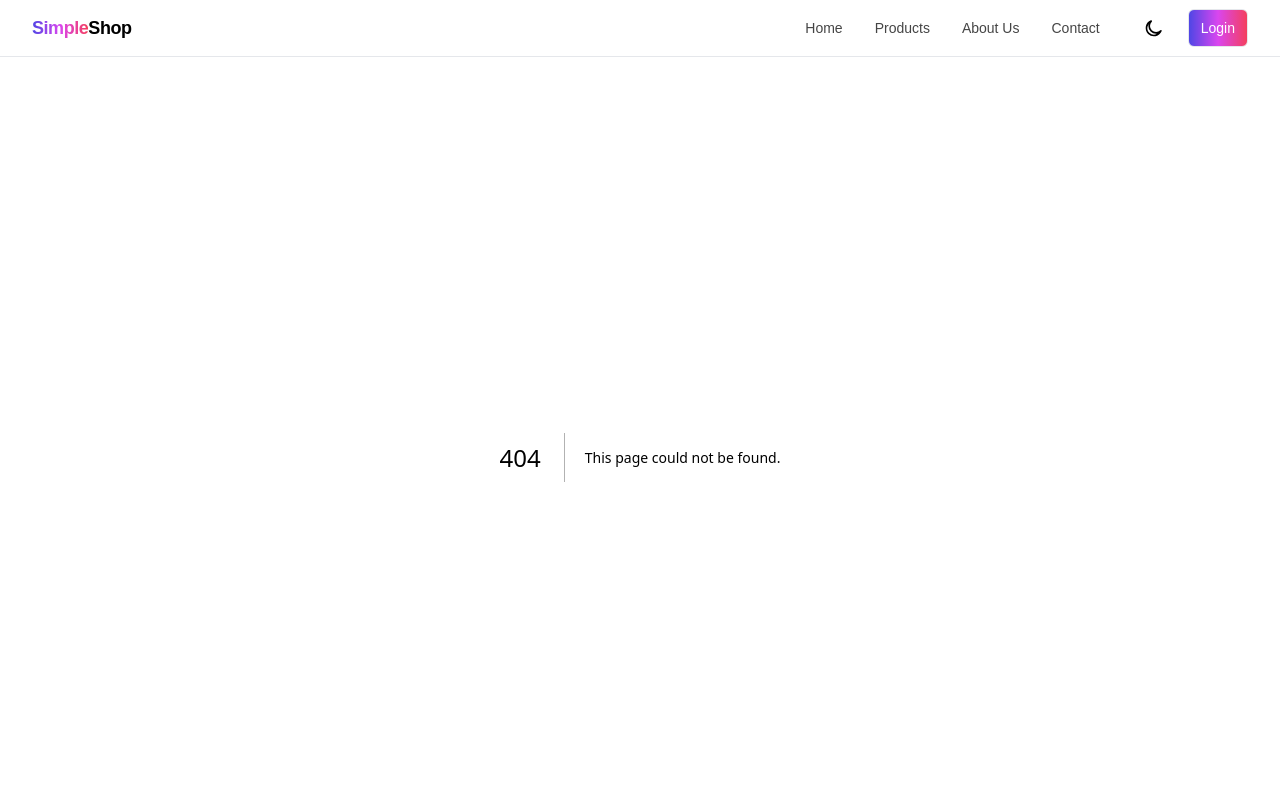
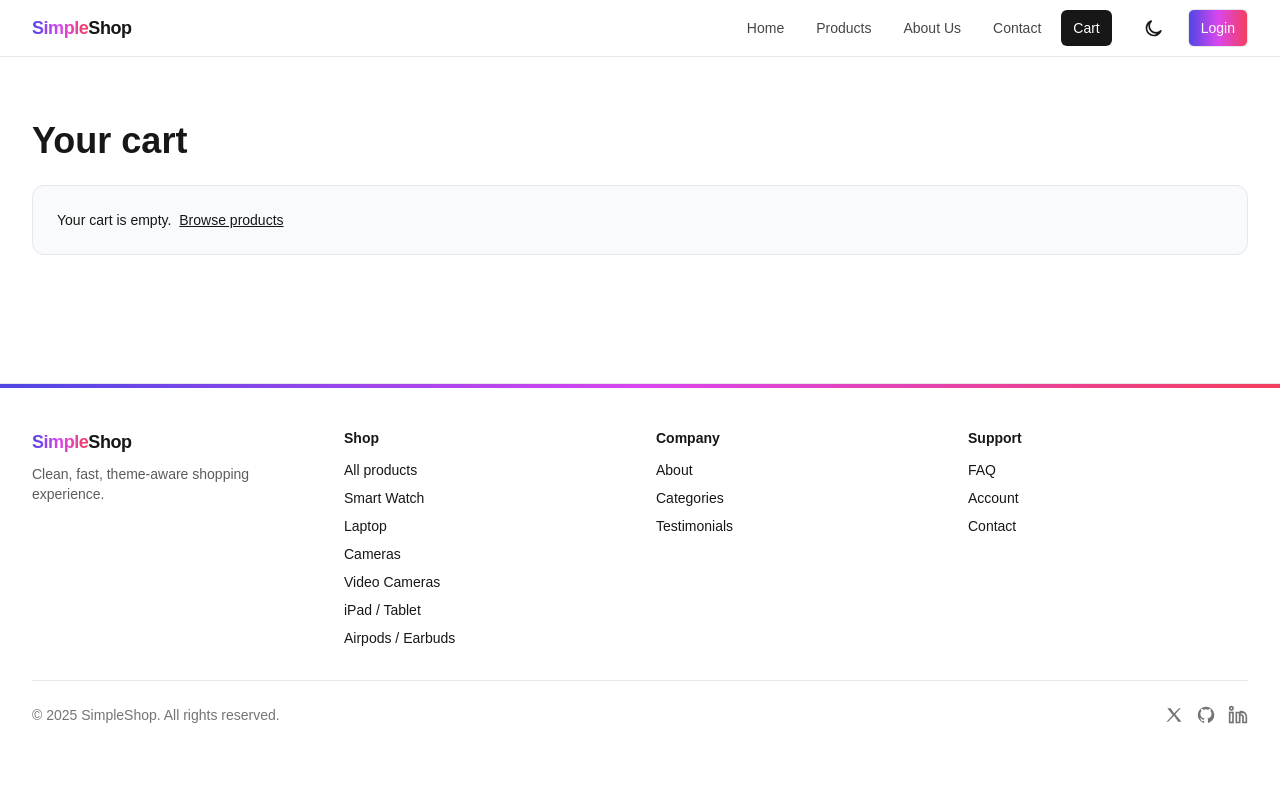
Before and after one commit to Debajit91/simple-shop, a Next.js app: page /cart in a window 1280 px wide. Before the commit this address had no page. Shown: the top 800 px of the page. Built offline with nearby package versions, Linux system fonts and the light colour scheme.

Commit message:
add to cart added

```diff
--- /dev/null
+++ b/src/app/cart/page.jsx
@@ -0,0 +1,14 @@
+import CartView from "../../components/CartView";
+
+export const metadata = { title: "Your cart — Simple Shop" };
+
+export default function CartPage() {
+  return (
+    <section className="py-12 sm:py-16">
+      <div className="max-w-7xl mx-auto px-4 sm:px-6 lg:px-8">
+        <h1 className="text-2xl sm:text-3xl lg:text-4xl font-extrabold mb-6">Your cart</h1>
+        <CartView />
+      </div>
+    </section>
+  );
+}
--- a/src/app/layout.js
+++ b/src/app/layout.js
@@ -3,6 +3,7 @@ import "./globals.css";
 import Navbar from "@/components/Navbar";
 import ThemeToggle from "@/components/ThemeToggle";
 import Footer from "@/components/Footer";
+import { CartProvider } from "@/components/cart/cart";
 
 const geistSans = Geist({
   variable: "--font-geist-sans",
@@ -25,14 +26,13 @@ export default function RootLayout({ children }) {
       <body
         className={`${geistSans.variable} ${geistMono.variable} antialiased bg-[var(--background)] text-[var(--foreground)]`}
       >
-        <Navbar RightSlot={<ThemeToggle/>}/>
+        <CartProvider>
+          <Navbar RightSlot={<ThemeToggle />} />
 
-        <main>
-          {children}
-        </main>
+          <main>{children}</main>
 
-        <Footer/>
-
+          <Footer />
+        </CartProvider>
       </body>
     </html>
   );
--- a/src/app/products/[id]/page.jsx
+++ b/src/app/products/[id]/page.jsx
@@ -1,7 +1,7 @@
 import Link from "next/link";
 import { notFound } from "next/navigation";
 import { getProduct, getProducts } from "../../../../lib/products";
-
+import AddToCartButton from "@/components/AddToCartButton";
 
 // দাম ফরম্যাটার (আগেরটা-ই)
 function formatPrice(n) {
@@ -115,17 +115,14 @@ export default async function ProductDetailPage({ params }) {
 
             {/* actions */}
             <div className="mt-6 flex gap-3">
-              <button
-                type="button"
-                className="px-4 py-2 rounded-md text-sm font-semibold shadow-sm transition
-                           hover:-translate-y-0.5
-                           text-[var(--accent-contrast)] bg-[image:var(--brand-gradient)]"
-                aria-label={`Add ${p.name} to cart`}
-                disabled
-                title="Cart coming soon"
-              >
-                Add to cart
-              </button>
+              <AddToCartButton
+                product={{
+                  id: p.id,
+                  name: p.name,
+                  price: p.price,
+                  image: p.image,
+                }}
+               />
               <Link
                 href="/products"
                 className="px-4 py-2 rounded-md text-sm font-medium border border-[var(--border)] hover:bg-[var(--card)] transition"
--- /dev/null
+++ b/src/components/AddToCartButton.jsx
@@ -0,0 +1,19 @@
+"use client";
+import { useCart } from "./cart/cart";
+
+export default function AddToCartButton({ product, qty = 1 }) {
+  const { addItem } = useCart();
+
+  return (
+    <button
+      type="button"
+      onClick={() => addItem(product, qty)}
+      className="px-4 py-2 cursor-pointer rounded-md text-sm font-semibold shadow-sm transition
+                 hover:-translate-y-0.5
+                 text-[var(--accent-contrast)] bg-[image:var(--brand-gradient)]"
+      aria-label={`Add ${product?.name || "item"} to cart`}
+    >
+      Add to cart
+    </button>
+  );
+}
--- /dev/null
+++ b/src/components/CartBadge.jsx
@@ -0,0 +1,17 @@
+"use client";
+import { useCart } from "./cart/cart";
+
+
+export default function CartBadge() {
+  const { count } = useCart();
+  if (!count) return null;
+  return (
+    <span
+      className="ml-1 inline-flex items-center justify-center rounded-full text-[10px] px-1.5 h-4
+                 bg-[image:var(--brand-gradient)] text-[var(--accent-contrast)]"
+      aria-live="polite"
+    >
+      {count}
+    </span>
+  );
+}
--- /dev/null
+++ b/src/components/CartView.jsx
@@ -0,0 +1,91 @@
+"use client";
+import Link from "next/link";
+import { useCart } from "./cart/cart";
+
+function formatPrice(n) {
+  try {
+    return new Intl.NumberFormat("en-US", { style: "currency", currency: "USD" }).format(Number(n||0));
+  } catch {
+    return `$${Number(n||0).toFixed(2)}`;
+  }
+}
+
+export default function CartView() {
+  const { items, increment, decrement, removeItem, clear, subtotal } = useCart();
+
+  if (!items.length) {
+    return (
+      <div className="rounded-xl border border-[var(--border)] bg-[var(--card)] p-6 text-sm">
+        Your cart is empty. <Link href="/products" className="underline hover:no-underline ml-1">Browse products</Link>
+      </div>
+    );
+  }
+
+  return (
+    <div className="grid lg:grid-cols-3 gap-6">
+      {/* list */}
+      <div className="lg:col-span-2 space-y-4">
+        {items.map((it) => (
+          <div key={it.id} className="rounded-xl border border-[var(--border)] bg-[var(--card)] p-4 flex gap-4">
+            <div className="h-24 w-32 rounded-md overflow-hidden border border-[var(--border)]">
+              <img
+                src={it.image || "https://picsum.photos/seed/simpleshop-card/400/250"}
+                alt={it.name}
+                className="w-full h-full object-cover"
+              />
+            </div>
+            <div className="flex-1">
+              <div className="flex items-start justify-between gap-3">
+                <div>
+                  <h3 className="font-semibold">{it.name}</h3>
+                  <div className="text-sm text-[var(--foreground)]/70">Unit: {formatPrice(it.price)}</div>
+                </div>
+                <button
+                  onClick={() => removeItem(it.id)}
+                  className="text-sm underline hover:no-underline"
+                  aria-label={`Remove ${it.name}`}
+                >
+                  Remove
+                </button>
+              </div>
+
+              {/* qty controls */}
+              <div className="mt-3 flex items-center gap-3">
+                <div className="inline-flex items-center rounded-md border border-[var(--border)]">
+                  <button onClick={() => decrement(it.id)} className="px-2 py-1">−</button>
+                  <span className="px-3 select-none">{it.qty}</span>
+                  <button onClick={() => increment(it.id)} className="px-2 py-1">+</button>
+                </div>
+                <div className="text-sm text-[var(--foreground)]/80">
+                  Line total: <span className="font-mono">{formatPrice(it.price * it.qty)}</span>
+                </div>
+              </div>
+            </div>
+          </div>
+        ))}
+        <div>
+          <button onClick={clear} className="text-sm underline hover:no-underline">Clear cart</button>
+        </div>
+      </div>
+
+      {/* summary */}
+      <aside className="rounded-xl border border-[var(--border)] bg-[var(--card)] p-5 h-fit">
+        <h2 className="text-lg font-semibold mb-3">Order summary</h2>
+        <div className="flex items-center justify-between text-sm mb-2">
+          <span>Subtotal</span>
+          <span className="font-mono">{formatPrice(subtotal)}</span>
+        </div>
+        <p className="text-xs text-[var(--foreground)]/70 mb-4">Taxes & shipping calculated at checkout.</p>
+        <button
+          type="button"
+          disabled
+          title="Checkout coming soon"
+          className="w-full px-4 py-2 rounded-md text-sm font-semibold shadow-sm transition
+                     text-[var(--accent-contrast)] bg-[image:var(--brand-gradient)] disabled:opacity-60"
+        >
+          Checkout
+        </button>
+      </aside>
+    </div>
+  );
+}
--- a/src/components/Navbar.jsx
+++ b/src/components/Navbar.jsx
@@ -2,6 +2,7 @@
 import Link from "next/link";
 import React, { useState } from "react";
 import NavLink from "./NavLink";
+import CartBadge from "./CartBadge";
 
 export default function Navbar({RightSlot}) {
   const [open, setOpen] = useState(false);
@@ -34,6 +35,7 @@ export default function Navbar({RightSlot}) {
             <NavLink href="/products">Products</NavLink>
             <NavLink href="/#about">About Us</NavLink>
             <NavLink href="/contact">Contact</NavLink>
+            <NavLink href="/cart">Cart <CartBadge/></NavLink>
 
             <div className="w-2" />
             {RightSlot}
--- /dev/null
+++ b/src/components/cart/cart.jsx
@@ -0,0 +1,78 @@
+"use client";
+
+import { createContext, useContext, useEffect, useMemo, useState } from "react";
+
+const CartContext = createContext(null);
+const LS_KEY = "simpleshop-cart-v1";
+
+export function CartProvider({ children }) {
+  const [items, setItems] = useState([]); // [{id,name,price,image,qty}]
+
+  // load from localStorage on mount
+  useEffect(() => {
+    try {
+      const raw = localStorage.getItem(LS_KEY);
+      if (raw) setItems(JSON.parse(raw));
+    } catch {}
+  }, []);
+
+  // persist on change
+  useEffect(() => {
+    try {
+      localStorage.setItem(LS_KEY, JSON.stringify(items));
+    } catch {}
+  }, [items]);
+
+  // actions
+  function addItem(product, qty = 1) {
+    const id = String(product.id);
+    setItems((prev) => {
+      const idx = prev.findIndex((it) => it.id === id);
+      if (idx >= 0) {
+        const next = [...prev];
+        next[idx] = { ...next[idx], qty: next[idx].qty + qty };
+        return next;
+      }
+      const { name, price, image } = product;
+      return [...prev, { id, name, price: Number(price || 0), image, qty }];
+    });
+  }
+  function increment(id) {
+    setItems((prev) =>
+      prev.map((it) => (it.id === String(id) ? { ...it, qty: it.qty + 1 } : it))
+    );
+  }
+  function decrement(id) {
+    setItems((prev) =>
+      prev
+        .map((it) =>
+          it.id === String(id) ? { ...it, qty: Math.max(1, it.qty - 1) } : it
+        )
+        .filter(Boolean)
+    );
+  }
+  function removeItem(id) {
+    setItems((prev) => prev.filter((it) => it.id !== String(id)));
+  }
+  function clear() {
+    setItems([]);
+  }
+
+  const count = useMemo(
+    () => items.reduce((sum, it) => sum + it.qty, 0),
+    [items]
+  );
+  const subtotal = useMemo(
+    () => items.reduce((sum, it) => sum + it.price * it.qty, 0),
+    [items]
+  );
+
+  const value = { items, addItem, increment, decrement, removeItem, clear, count, subtotal };
+  return <CartContext.Provider value={value}>{children}</CartContext.Provider>;
+}
+
+export function useCart() {
+  const ctx = useContext(CartContext);
+  if (!ctx) throw new Error("useCart must be used within CartProvider");
+  return ctx;
+}
```
